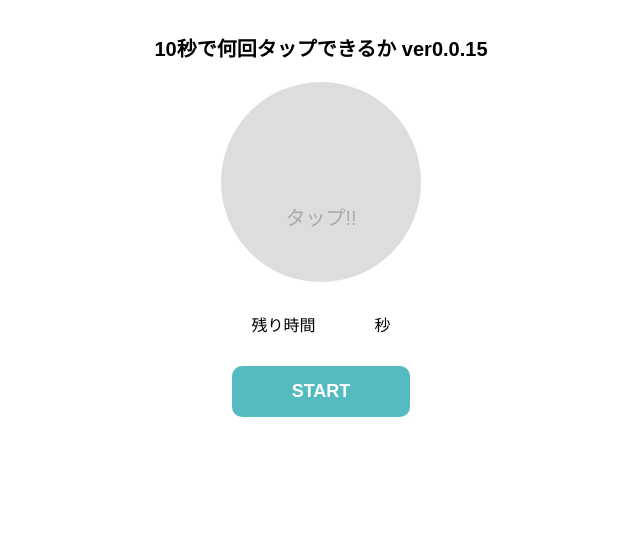
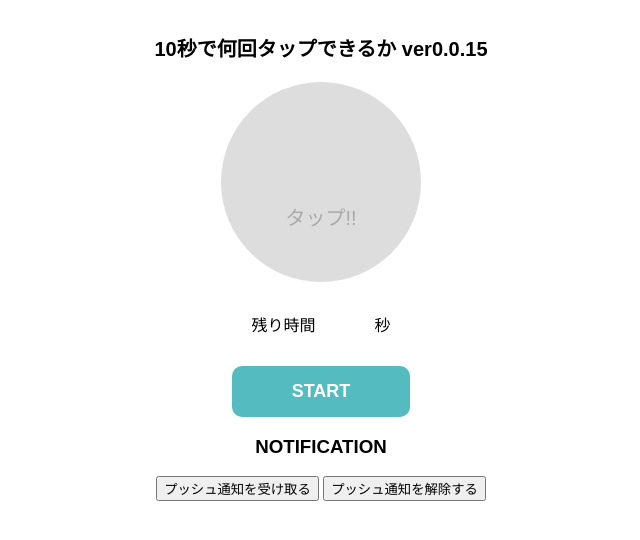
Before and after one commit to pwa-test-organization-account/pwa-test3, a plain HTML site: page index.html in a window 1280 px wide. Shown: the whole page, without its empty margins (319-959 px from the left). Drawn offline with Linux system fonts and the light colour scheme.

Commit message:
Update index.html

```diff
--- a/index.html
+++ b/index.html
@@ -28,8 +28,14 @@
   <pre id="push-console"></pre>
   <pre id="json-console"></pre>
 
+  <div id="notification">
+    <h3>NOTIFICATION</h3>
+    <p class="notice"></p>
+    <button id="EntryButton" onclick="getSubscription()">プッシュ通知を受け取る</button>
+    <button id="RemoveButton" onclick="removeSubscription()">プッシュ通知を解除する</button>
+  </div>
+
 </section>
-
 
 <!--
 <script src="app.js"></script>
```
